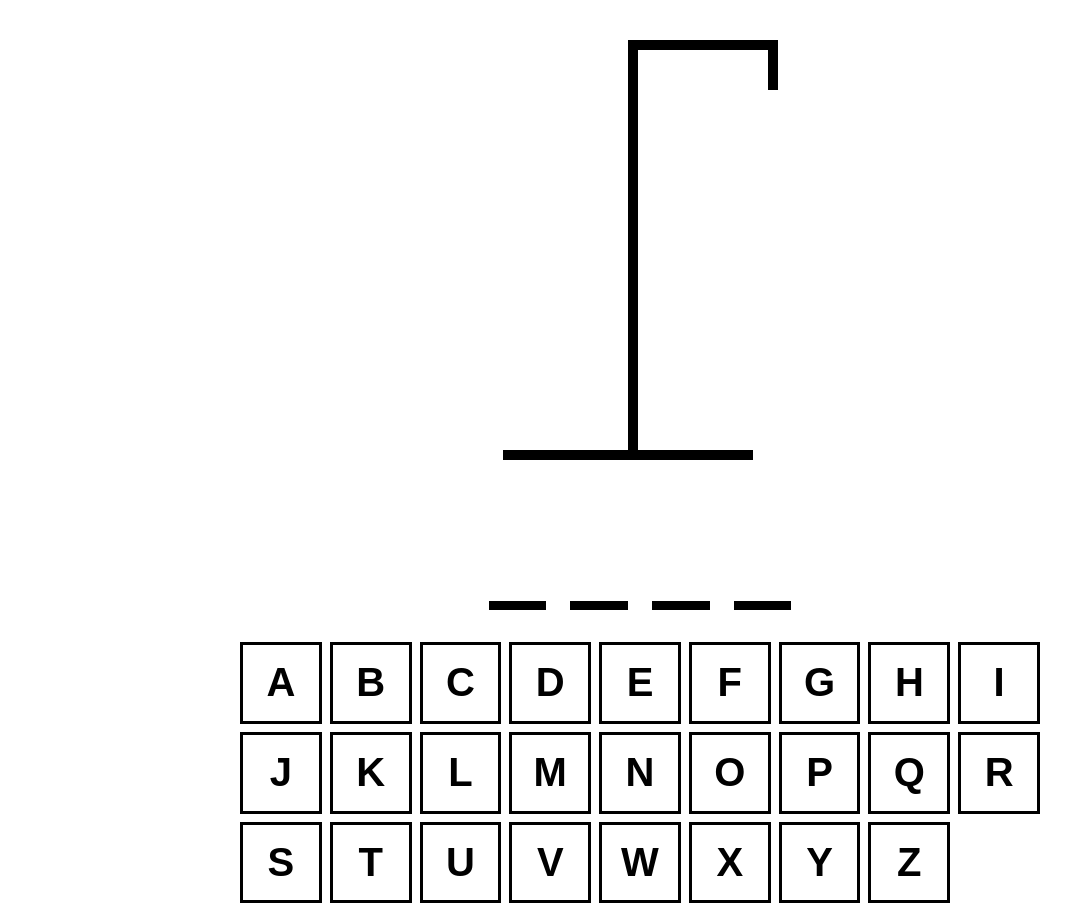
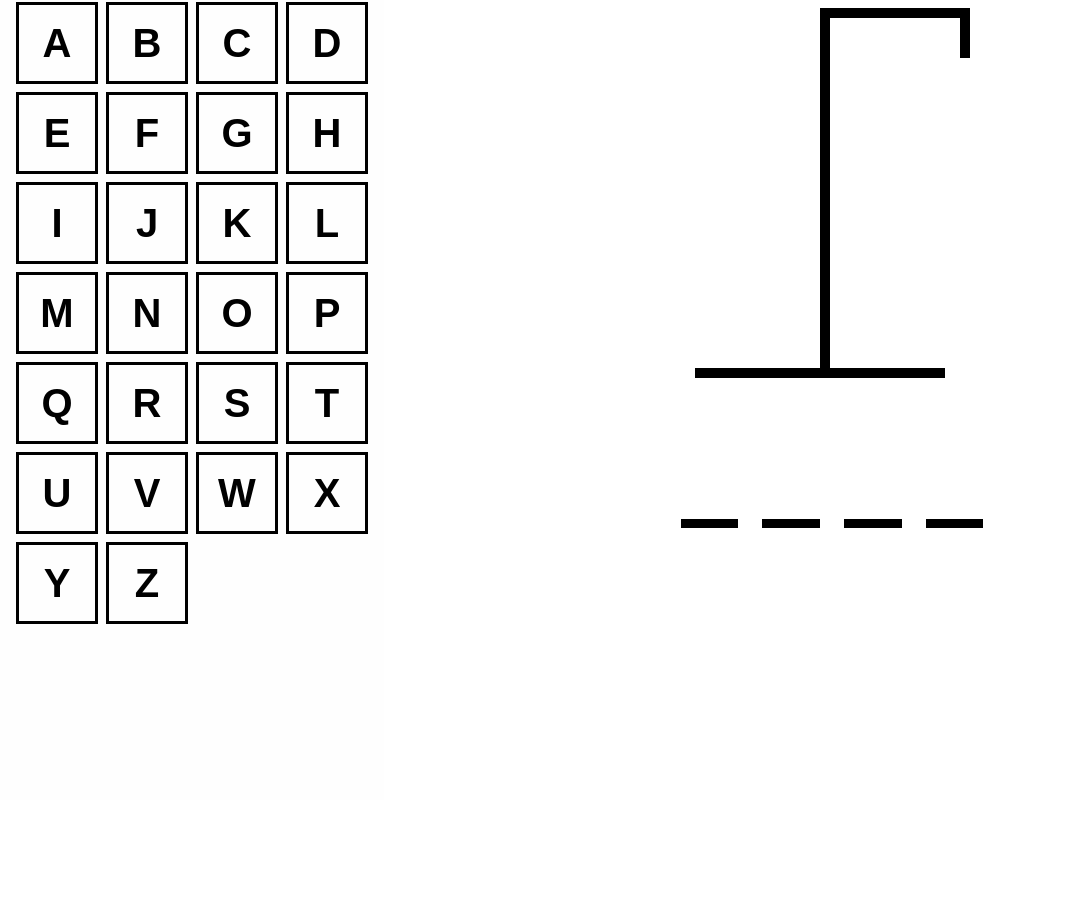
Before and after one commit to quezera97/hangman, a React (Vite) app: page / in a window 1280 px wide. Shown: the whole page, without its empty margins (0-1087 px from the left). After the commit the page ends 800 px from the top, so only its background shows below. Built offline with nearby package versions, Linux system fonts and the light colour scheme; the HTML template or start-up script is replaced by a standard one.

Commit message:
pop up win & lose / popup keyboard

```diff
--- a/src/App.tsx
+++ b/src/App.tsx
@@ -3,7 +3,9 @@ import words from "./wordList.json"
 import BODY_PARTS from "./BodyParts";
 import { HangmanDrawing } from "./HangmanDrawing";
 import { HangmanWord } from "./HangmanWord";
-import { Keyboard } from "./Keyboard";
+import { ModalKeyboard } from "./ModalKeyboard";
+import { ModalWinnerLoser } from "./ModalWinnerLoser";
+// import { ModalWinnerLoser } from "./ModalWinnerLoser";
 
 function getWord() {
   return words[Math.floor(Math.random() * words.length)]
@@ -67,6 +69,12 @@ function App() {
       setGuessedLetters([]);
 
       setWordToGuess(getWord());
+
+      const modal: HTMLElement | null = document.getElementById("winnerLoserModal");
+
+      if (modal) {
+          modal.style.display = "none";
+      }
     }
 
     document.addEventListener("keypress", handler);
@@ -92,33 +100,35 @@ function App() {
     return () => {
       document.removeEventListener("keypress", handler);
     }
-  }, [])
+  }, [guessedLetters]);
 
   return (
-    <div style={{
-        maxWidth: "800px",
-        display: "flex",
-        flexDirection: "column", //stack on top of another
-        gap: "2rem", //make all component ot have gap 2rem
-        margin: "0 auto", //to center everything in 800px
-        alignItems: "center",
-      }}
-    >
-      <div style={{ fontSize: "2rem", textAlign: "center" }}>
-        {isWinner && "Congrats! Press 'Enter' To Retry"}
-        {isLoser && "Nice Try! Press 'Enter' To Retry"}
-      </div>
-
-      <HangmanDrawing numberOfGuesses={incorrectLetters.length}/>
-      <HangmanWord revealWord={isLoser} guessedLetters={guessedLetters} wordToGuess={wordToGuess}/>
-
-      <div style={{ alignSelf: "stretch" }}>
-        <Keyboard
+    <div>
+      <ModalKeyboard
           disabled={isWinner || isLoser}
           activeLetter={guessedLetters.filter(letter => wordToGuess.includes(letter))}
           inactiveLetter={incorrectLetters}
           addGuessedLetter={addGuessedLetter}
         />
+      <ModalWinnerLoser isWinner={isWinner} isLoser={isLoser}/>
+      {/* <div style={{ fontSize: "2rem", textAlign: "center" }}>
+        {isWinner && "Congrats! Press 'Enter' To Retry"}
+        {isLoser && "Nice Try! Press 'Enter' To Retry"}
+      </div> */}
+      <div style={{
+          marginTop: "20px",
+          display: "flex",
+          flexDirection: "column", //stack on top of another
+          gap: "2rem", //make all component ot have gap 2rem
+          margin: "0 auto", //to center everything in 800px
+          alignItems: "center",
+          minWidth: "70%",
+          right: "0",
+          position: "absolute"
+        }}
+      >
+        <HangmanDrawing numberOfGuesses={incorrectLetters.length}/>
+        <HangmanWord revealWord={isLoser} guessedLetters={guessedLetters} wordToGuess={wordToGuess}/>
       </div>
     </div>
   )
--- a/src/BodyParts.tsx
+++ b/src/BodyParts.tsx
@@ -47,7 +47,7 @@ const RIGHT_LEG = (
         height: "100px",
         background: "black",
         position: "absolute",
-        bottom: "100px",
+        bottom: "50px",
         right: "-25px",
         rotate: "150deg"
      }}></div>
@@ -58,7 +58,7 @@ const LEFT_LEG = (
         height: "100px",
         background: "black",
         position: "absolute",
-        bottom: "100px",
+        bottom: "50px",
         right: "25px",
         rotate: "-150deg"
      }}></div>
--- a/src/HangmanDrawing.tsx
+++ b/src/HangmanDrawing.tsx
@@ -25,7 +25,7 @@ export function HangmanDrawing({ numberOfGuesses } : HangmanDrawingProps) {
                 marginLeft: "125px"
             }}/>
             <div style={{
-                height: "400px",
+                height: "350px",
                 width: "10px",
                 background: "black",
                 marginLeft: "125px"
--- /dev/null
+++ b/src/ModalKeyboard.module.css
@@ -0,0 +1,32 @@
+.modal {
+  display: block; /* Hidden by default */
+  position: fixed; /* Stay in place */
+  z-index: 1; /* Sit on top */
+  left: 0;
+  top: 0;
+  width: 30%; /* Full width */
+  height: 100%; /* Full height */
+  overflow-y: scroll; /* Enable scroll if needed */
+  background-color: rgb(0,0,0); /* Fallback color */
+  background-color: rgba(0, 0, 0, 0.25); /* Black w/ opacity */
+  -webkit-animation-name: fadeIn; /* Fade in the background */
+  -webkit-animation-duration: 0.4s;
+  animation-name: fadeIn;
+  animation-duration: 0.4s
+}
+
+.modalContent {
+  position: fixed;
+  bottom: 0;
+  top: 0;
+  overflow-y: scroll;
+  background-color: #fefefe;
+  height: 100%;
+  width: 30%;
+  -webkit-animation-name: slideIn;
+  -webkit-animation-duration: 0.4s;
+  animation-name: slideIn;
+  animation-duration: 0.4s
+}
+
+.modalBody {padding: 2px 16px;}
--- /dev/null
+++ b/src/ModalKeyboard.tsx
@@ -0,0 +1,28 @@
+import { Keyboard } from "./Keyboard";
+import styles from "./ModalKeyboard.module.css";
+
+type KeyboardModalProps = {
+    disabled?: boolean
+    activeLetter: string[]
+    inactiveLetter: string[]
+    addGuessedLetter: (letter: string) => void //this will return nothing
+}
+
+export function ModalKeyboard({disabled = false, activeLetter, inactiveLetter, addGuessedLetter} : KeyboardModalProps) {
+    return (
+        <div id="keyboardModal" className={`${styles.modal}`}>
+            <div className={`${styles.modalContent}`}>
+                <div className={`${styles.modalBody}`}>
+                    <div style={{ alignSelf: "stretch" }}>
+                        <Keyboard
+                            disabled={disabled}
+                            activeLetter={activeLetter}
+                            inactiveLetter={inactiveLetter}
+                            addGuessedLetter={addGuessedLetter}
+                        />
+                    </div>
+                </div>
+            </div>
+        </div>
+    )
+}
--- /dev/null
+++ b/src/ModalWinnerLoser.module.css
@@ -0,0 +1,53 @@
+.modal {
+  display: none; /* Hidden by default */
+  position: fixed; /* Stay in place */
+  z-index: 1; /* Sit on top */
+  padding-top: 100px; /* Location of the box */
+  left: 0;
+  top: 0;
+  width: 100%; /* Full width */
+  height: 100%; /* Full height */
+  overflow: auto; /* Enable scroll if needed */
+  background-color: rgb(0,0,0); /* Fallback color */
+  background-color: rgba(0,0,0,0.4); /* Black w/ opacity */
+}
+
+.modalContent {
+  position: relative;
+  background-color: #fefefe;
+  margin: auto;
+  padding: 0;
+  border: 1px solid #888;
+  width: 80%;
+  box-shadow: 0 4px 8px 0 rgba(0,0,0,0.2),0 6px 20px 0 rgba(0,0,0,0.19);
+  -webkit-animation-name: animatetop;
+  -webkit-animation-duration: 0.4s;
+  animation-name: animatetop;
+  animation-duration: 0.4s
+}
+
+@-webkit-keyframes animatetop {
+  from {top:-300px; opacity:0}
+  to {top:0; opacity:1}
+}
+
+@keyframes animatetop {
+  from {top:-300px; opacity:0}
+  to {top:0; opacity:1}
+}
+
+.modalHeaderWinner {
+  padding: 2px 16px;
+  background-color: #5cb85c;
+  color: white;
+  text-align: center;
+  font-size: xx-large;
+}
+
+.modalHeaderLoser {
+  padding: 2px 16px;
+  background-color: #b85c5c;
+  color: white;
+  text-align: center;
+  font-size: xx-large;
+}
--- /dev/null
+++ b/src/ModalWinnerLoser.tsx
@@ -0,0 +1,31 @@
+import styles from "./ModalWinnerLoser.module.css";
+
+type ModalWinnerLoserProps = {
+    isWinner?: boolean
+    isLoser?: boolean
+}
+
+const openModal = () => {
+    const modal: HTMLElement | null = document.getElementById("winnerLoserModal");
+
+    if (modal) {
+        modal.style.display = "block";
+    }
+};
+
+export function ModalWinnerLoser({isWinner = false, isLoser = false} : ModalWinnerLoserProps) {
+    {isWinner || isLoser ? openModal() : null}
+
+    return (
+        <div id="winnerLoserModal" className={`${styles.modal}`}>
+            <div className={`${styles.modalContent}`}>
+                <div className={isWinner == true ? `${styles.modalHeaderWinner}` : `${styles.modalHeaderLoser}`}>
+                <h2>
+                    {isWinner && "Congrats! Press 'Enter' To Retry"}
+                    {isLoser && "Nice Try! Press 'Enter' To Retry"}
+                </h2>
+                </div>
+            </div>
+        </div>
+    )
+}
```
